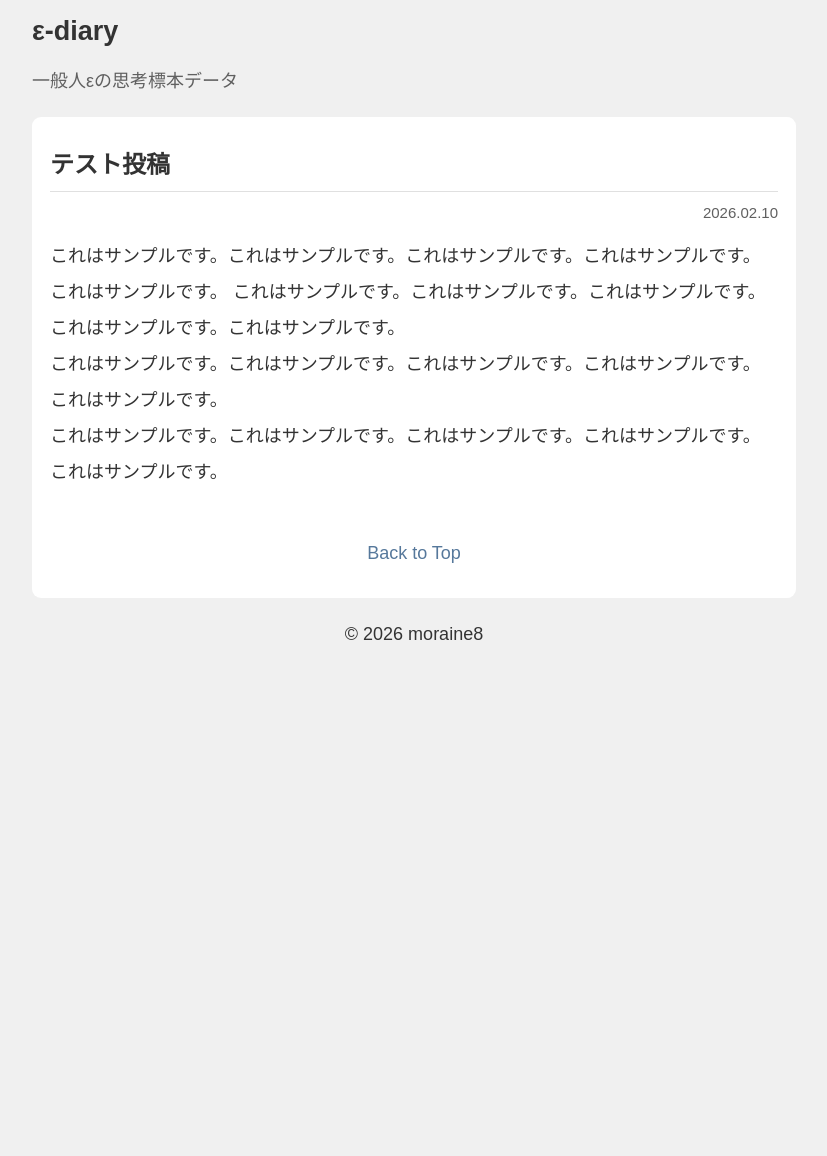
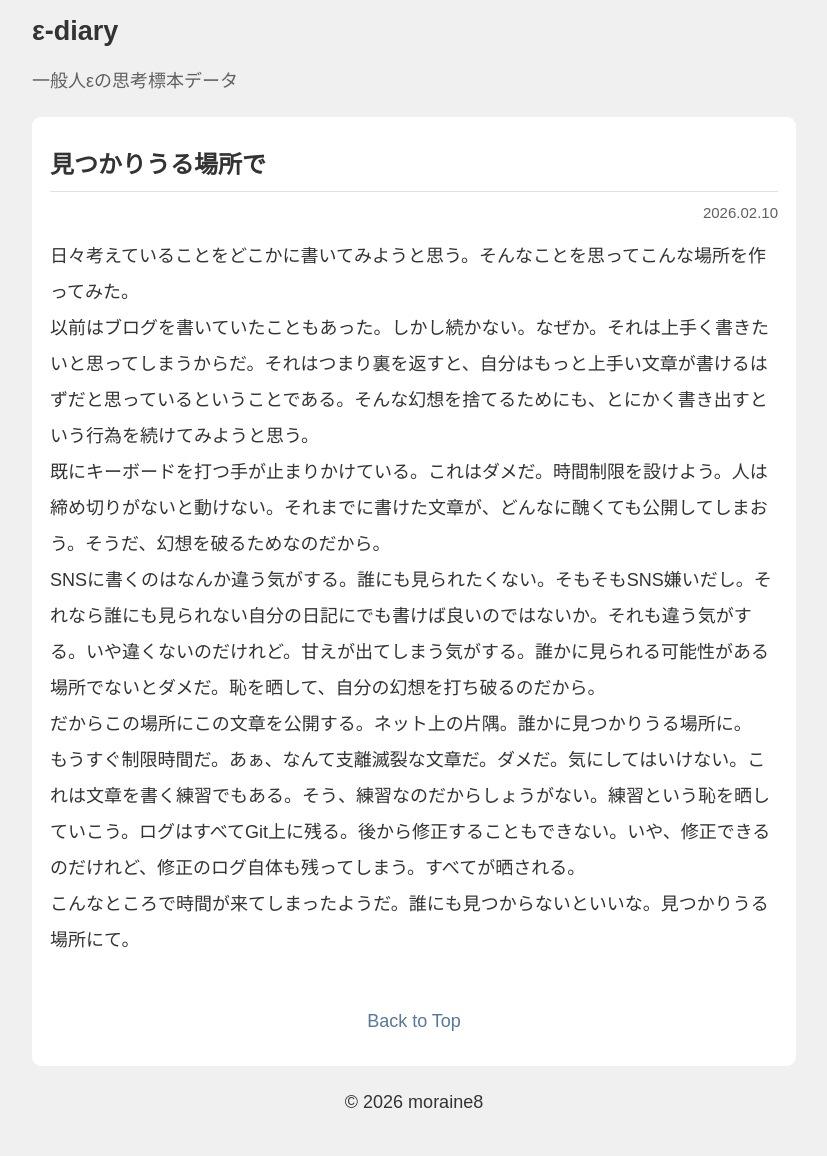
Before and after one commit to moraine8/epsilon-diary, a Jekyll site: the page built from _posts/2026-02-10-sample.md, in a window 1280 px wide. Shown: the whole page, without its empty margins (226-1053 px from the left). Built offline with Jekyll 4.4.1, drawn with Linux system fonts in a browser that asks for light colours; before the commit the page ends 900 px from its top, so only the background shows below that.

Commit message:
2026-02-10

```diff
--- a/_posts/2026-02-10-sample.md
+++ b/_posts/2026-02-10-sample.md
@@ -1,12 +1,19 @@
 ---
 layout: post
-title: テスト投稿
+title: 見つかりうる場所で
 date: 2026-02-10
 ---
 
-これはサンプルです。これはサンプルです。これはサンプルです。これはサンプルです。これはサンプルです。
-これはサンプルです。これはサンプルです。これはサンプルです。これはサンプルです。これはサンプルです。
+日々考えていることをどこかに書いてみようと思う。そんなことを思ってこんな場所を作ってみた。
 
-これはサンプルです。これはサンプルです。これはサンプルです。これはサンプルです。これはサンプルです。
+以前はブログを書いていたこともあった。しかし続かない。なぜか。それは上手く書きたいと思ってしまうからだ。それはつまり裏を返すと、自分はもっと上手い文章が書けるはずだと思っているということである。そんな幻想を捨てるためにも、とにかく書き出すという行為を続けてみようと思う。
 
-これはサンプルです。これはサンプルです。これはサンプルです。これはサンプルです。これはサンプルです。
+既にキーボードを打つ手が止まりかけている。これはダメだ。時間制限を設けよう。人は締め切りがないと動けない。それまでに書けた文章が、どんなに醜くても公開してしまおう。そうだ、幻想を破るためなのだから。
+
+SNSに書くのはなんか違う気がする。誰にも見られたくない。そもそもSNS嫌いだし。それなら誰にも見られない自分の日記にでも書けば良いのではないか。それも違う気がする。いや違くないのだけれど。甘えが出てしまう気がする。誰かに見られる可能性がある場所でないとダメだ。恥を晒して、自分の幻想を打ち破るのだから。
+
+だからこの場所にこの文章を公開する。ネット上の片隅。誰かに見つかりうる場所に。
+
+もうすぐ制限時間だ。あぁ、なんて支離滅裂な文章だ。ダメだ。気にしてはいけない。これは文章を書く練習でもある。そう、練習なのだからしょうがない。練習という恥を晒していこう。ログはすべてGit上に残る。後から修正することもできない。いや、修正できるのだけれど、修正のログ自体も残ってしまう。すべてが晒される。
+
+こんなところで時間が来てしまったようだ。誰にも見つからないといいな。見つかりうる場所にて。
```
